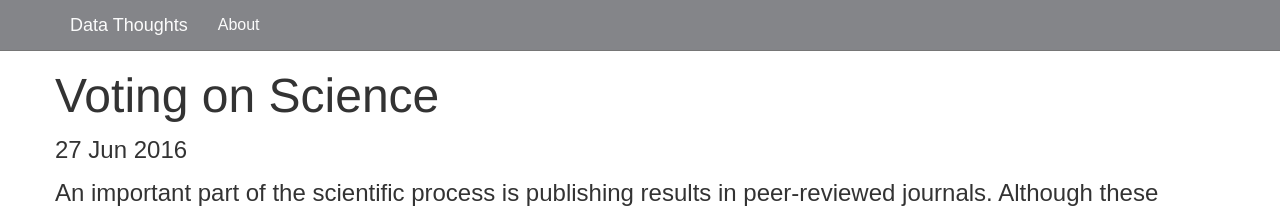
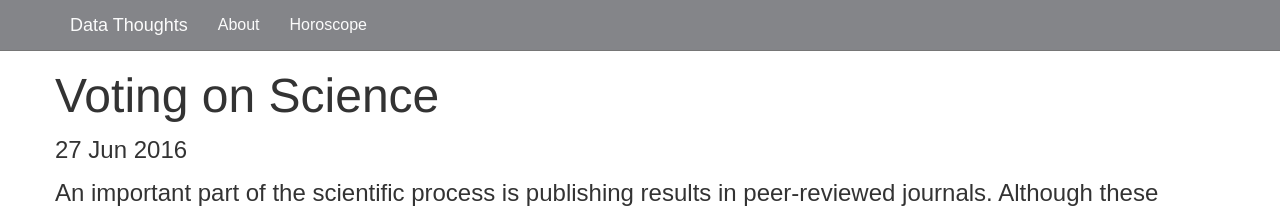
Before and after one commit to stephenpardy/stephenpardy.github.io, a Jekyll site: the page built from _posts/2016-06-27-VotingOnScience.md, in a window 1280 px wide. Shown: the top 208 px of the page. Built offline with Jekyll 4.4.1, drawn with Linux system fonts in a browser that asks for light colours; nearby versions of some CDN libraries.

Commit message:
small updates

```diff
--- a/_layouts/default.html
+++ b/_layouts/default.html
@@ -20,13 +20,14 @@
         <div class="collapse navbar-collapse">
           <ul class="nav navbar-nav">
             <li><a href="/about">About</a></li>
+            <li><a href='/horoscope'>Horoscope</a></li>
           </ul>
         </div><!--/.nav-collapse -->
       </div>
     </div>
     <div class="container">
         <div class="row">
-            <div class="col-8">
+            <div class="col-10">
                 {{ content }}
             </div>
         </div>
```
Also changed, not shown: _posts/2016-06-27-VotingOnScience.md (line endings or trailing spaces), images/2016-06-27_thumbnail.jpeg (deleted).
